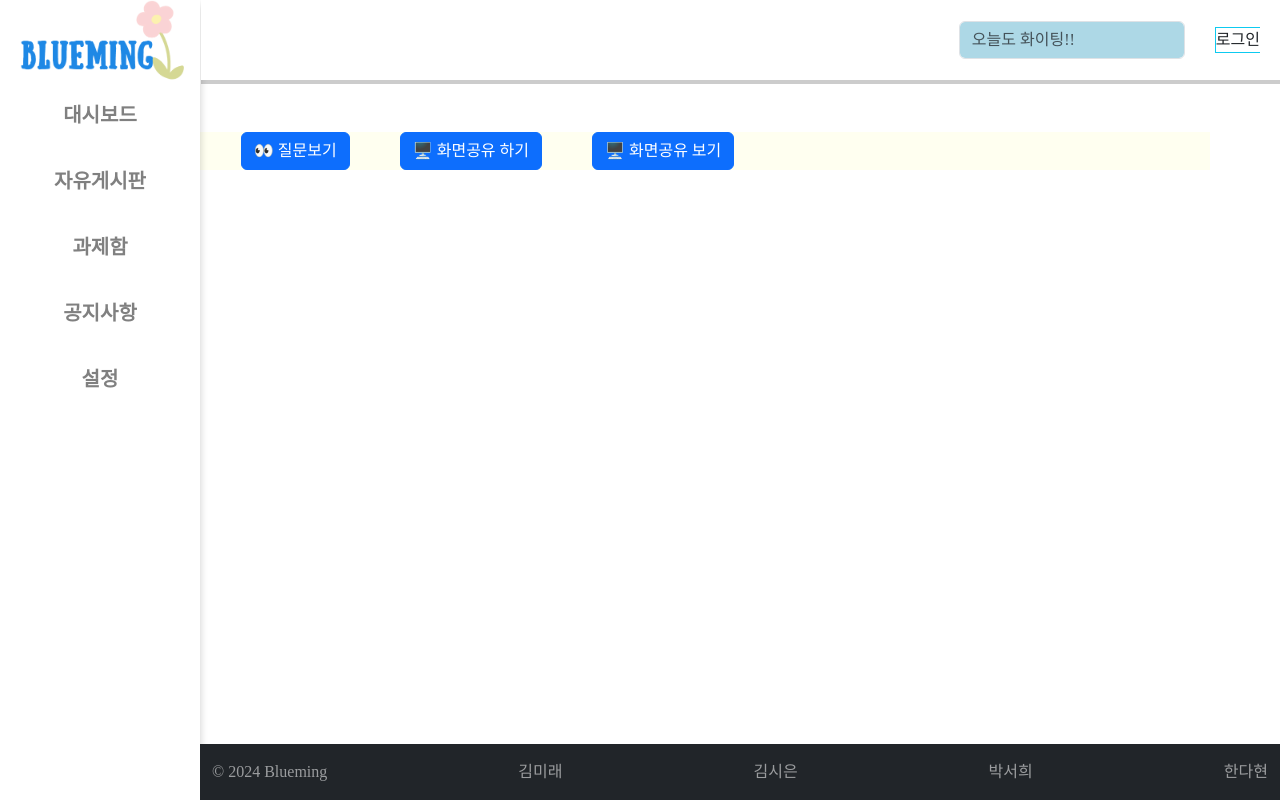
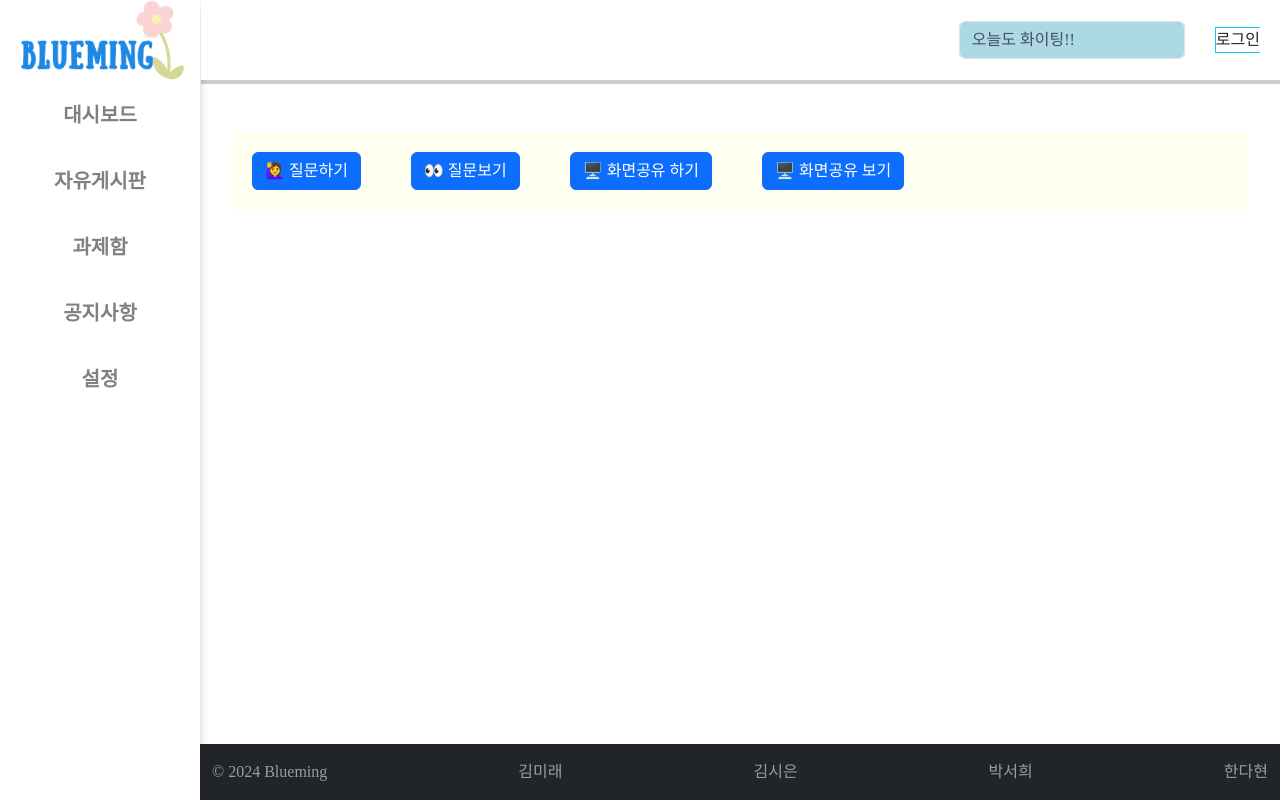
Before and after one commit to seohee99/Blueming, a React (Vite) app in the folder frontend/: page / in a window 1280 px wide. Built offline with nearby package versions, Linux system fonts and the light colour scheme.

Commit message:
Style: 메인 레이아웃 변경

```diff
--- a/frontend/src/components/MainLayout.jsx
+++ b/frontend/src/components/MainLayout.jsx
@@ -1,23 +1,30 @@
 // MainLayout.js
-import React from 'react'
-import Header from './Header'
-import Sidebar from './Sidebar'
-import { Container } from 'react-bootstrap'
-import { Outlet } from 'react-router-dom'
-import Footer from './Footer'
+import React from "react";
+import Header from "./Header";
+import Sidebar from "./Sidebar";
+import { Container } from "react-bootstrap";
+import { Outlet } from "react-router-dom";
+import Footer from "./Footer";
 
 export default function MainLayout() {
   return (
     <>
-      <Sidebar />
       <Header />
-      <div style={{ display: 'flex', flexDirection: 'column' }}>
-        <Container style={{ marginTop: '100px', backgroundColor: 'ivory' }}>
-
-          <Outlet />
-        </Container>
+      <div style={{ display: "flex" }}>
+        <Sidebar />
+        <div style={{ marginLeft: "200px", flex: 1 }}>
+          <Container
+            style={{
+              marginTop: "100px",
+              backgroundColor: "ivory",
+              padding: "20px",
+            }}
+          >
+            <Outlet />
+          </Container>
+        </div>
       </div>
       <Footer />
     </>
-  )
+  );
 }
```
Also changed, not shown: 1 other file (tests, documents, lock files or other folders).
